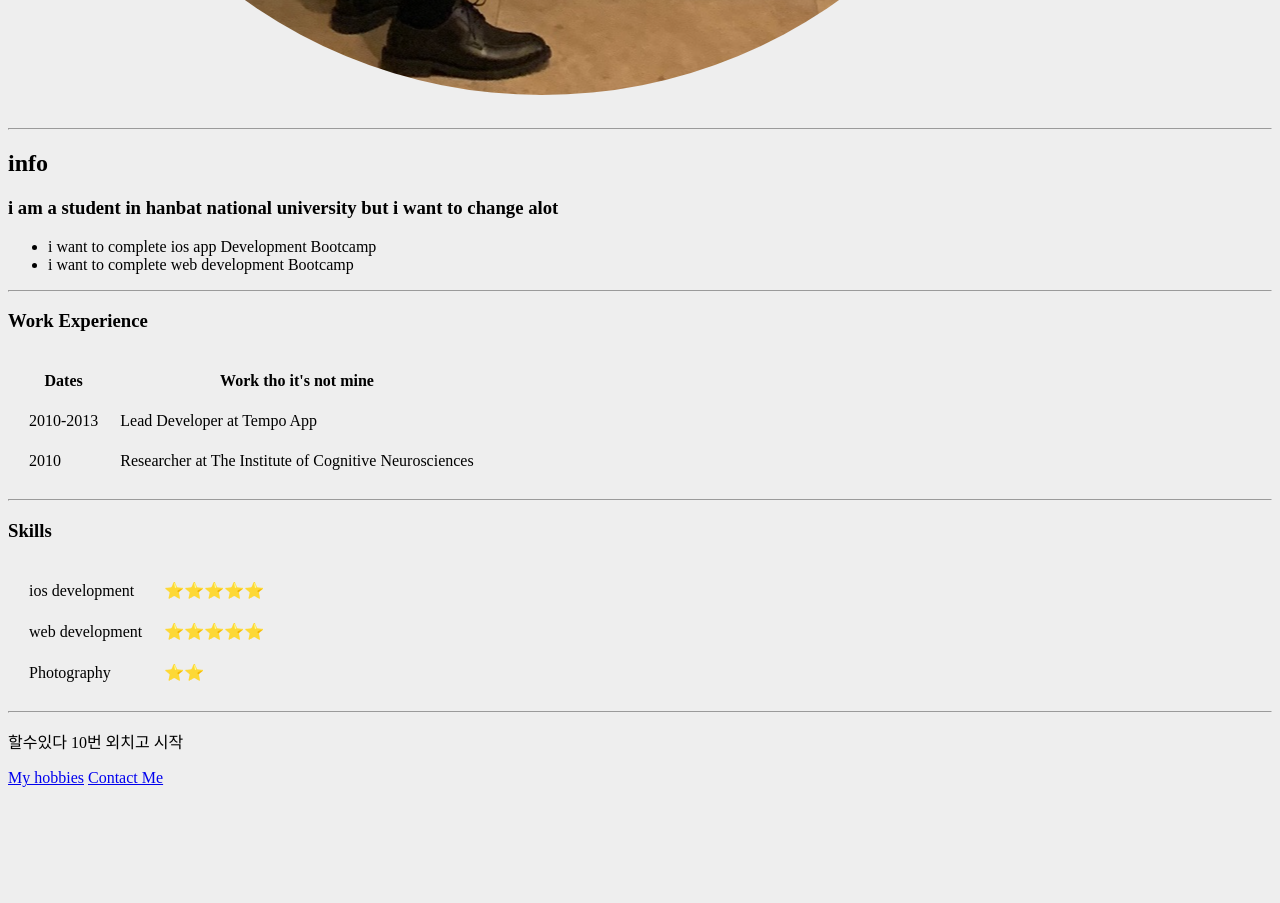
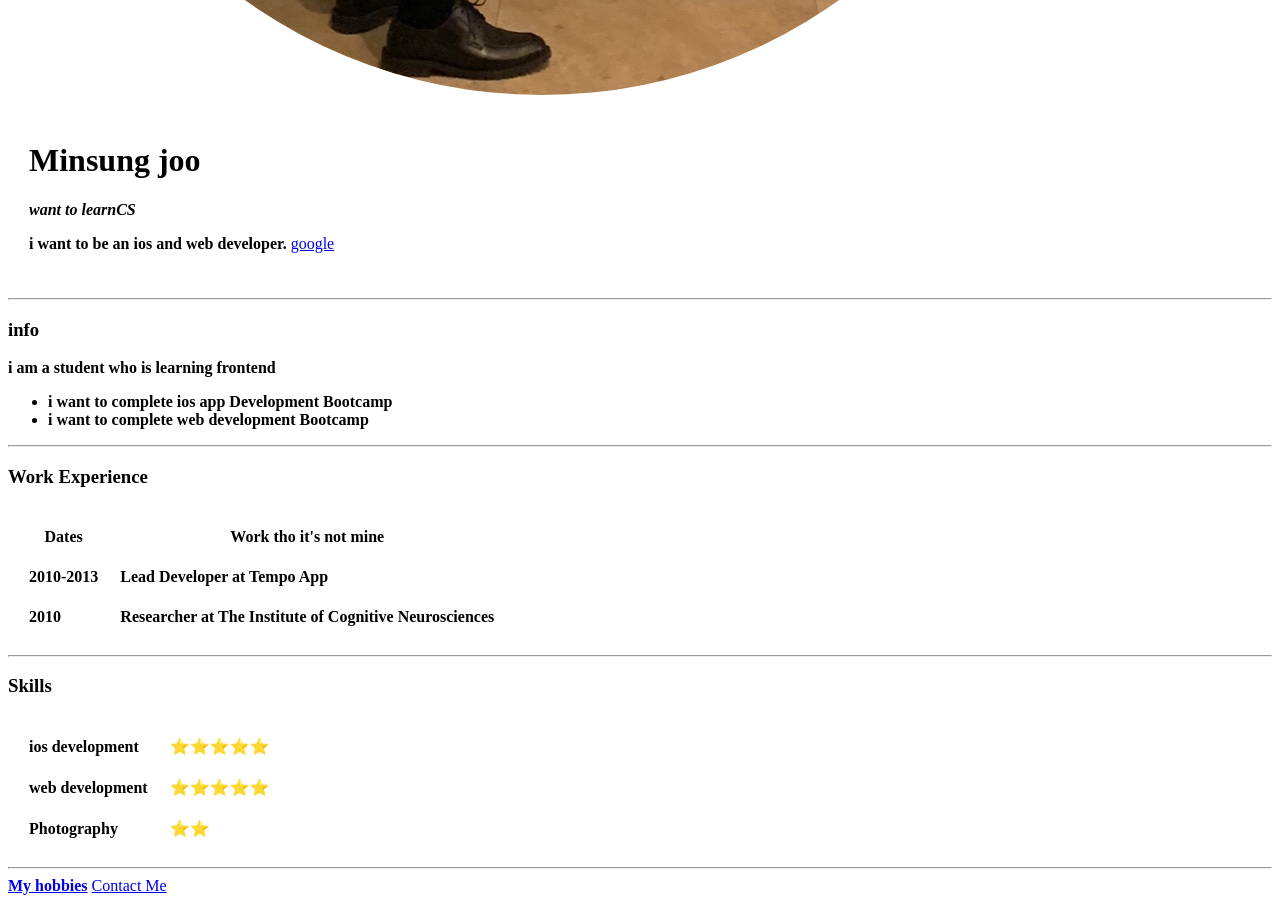
Before and after one commit to joomango1/cv, a plain HTML site: page index.html in a window 1280 px wide. Shown: the part 960-1863 px from the top of the page. Before the commit the page ends 1755 px from the top, so only its background shows below. Drawn offline with Linux system fonts and the light colour scheme.

Commit message:
Update index.html

```diff
--- a/index.html
+++ b/index.html
@@ -5,15 +5,24 @@
   <meta charset="utf-8">
   <!--이줄은 메타가 추가데이터를 html문서에 가져온것 캐릭터셋은 utf-8의 시스템 아래있는 문자를 가져온다.   meta에 다른 기능들이 있다.   -->
   <title>💙Minsung's personal site</title>
+  <link rel="stylesheet" href="../css/styles.css">
+
 </head>
 
-<body style="background-color: #EEEEEE;">
+<body>
+
   <table cellspacing="20">
     <tr>
-      <td><img src="circle-cropped (2).png" alt=" 부다페스트 "> <!--alt는 이미지 설명글 적는거--></td>
-      <td><h1>Minsung joo</h1>
-      <p><em>want to learn <strong>CS</strong></em></p>
-      <p>i want to be an ios and web developer. i want to be strong as well. <a href="https://www.google.co.kr/">google</a> </p></td>
+      <td><img src="circle-cropped (2).png" alt=" 부다페스트 ">
+        <!--alt는 이미지 설명글 적는거-->
+      </td>
+    </tr>
+    <tr>
+      <td>
+        <h1><strong>Minsung joo</strong></h1>
+        <p><strong><em>want to learnCS</strong></em></p>
+        <p><strong>i want to be an ios and web developer.</strong> <a href="https://www.google.co.kr/">google</a> </p>
+      </td>
     </tr>
   </table>
 
@@ -21,11 +30,11 @@
   <hr>
 
 
-  <h2>info</h2>
-  <h3>i am a student in hanbat national university but i want to change alot</h3>
+  <h3>info</h3>
+  <p><strong>i am a student who is learning frontend</strong></p>
   <ul>
-    <li>i want to complete ios app Development Bootcamp </li>
-    <li>i want to complete web development Bootcamp</li>
+    <li><strong>i want to complete ios app Development Bootcamp</strong> </li>
+    <li><strong>i want to complete web development Bootcamp</strong></li>
   </ul>
 
   <hr>
@@ -34,18 +43,18 @@
   <table cellspacing="20">
     <thead>
       <tr>
-        <th>Dates</th>
-        <th>Work tho it's not mine</th>
+        <th><strong>Dates</strong></th>
+        <th><strong>Work tho it's not mine</strong></th>
       </tr>
     </thead>
     <tbody>
       <tr>
-       <td>2010-2013 </td>
-       <td>Lead Developer at Tempo App </td>
+        <td><strong>2010-2013</strong> </td>
+        <td><strong>Lead Developer at Tempo App </strong></td>
       </tr>
       <tr>
-       <td>2010</td>
-       <td>Researcher at The Institute of Cognitive Neurosciences</td>
+        <td><strong>2010</strong></td>
+        <td><strong>Researcher at The Institute of Cognitive Neurosciences</strong></td>
       </tr>
     </tbody>
   </table>
@@ -56,15 +65,15 @@
 
   <table cellspacing="20">
     <tr>
-        <td>ios development</td>
+      <td><strong>ios development</strong></td>
       <td>⭐⭐⭐⭐⭐</td>
     </tr>
     <tr>
-        <td>web development</td>
+      <td><strong>web development</strong></td>
       <td>⭐⭐⭐⭐⭐</td>
     </tr>
     <tr>
-        <td>Photography</td>
+      <td><strong>Photography</strong></td>
       <td>⭐⭐</td>
     </tr>
   </table>
@@ -75,8 +84,8 @@
 
 
 
-  <p>할수있다 10번 외치고 시작</p>
-  <a href="hobbies.html">My hobbies</a>
+
+  <a href="hobbies.html"><strong>My hobbies</strong></a>
   <a href="Contact Me.html">Contact Me</a>
 
 </body>
```
Lines whose indentation alone changed are shown as unchanged.
